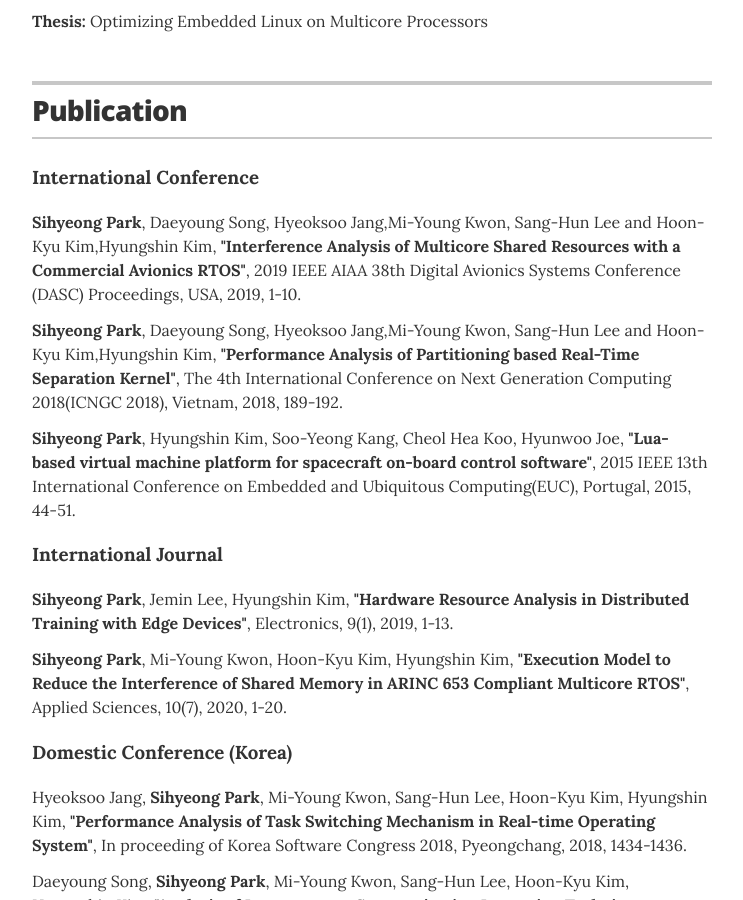
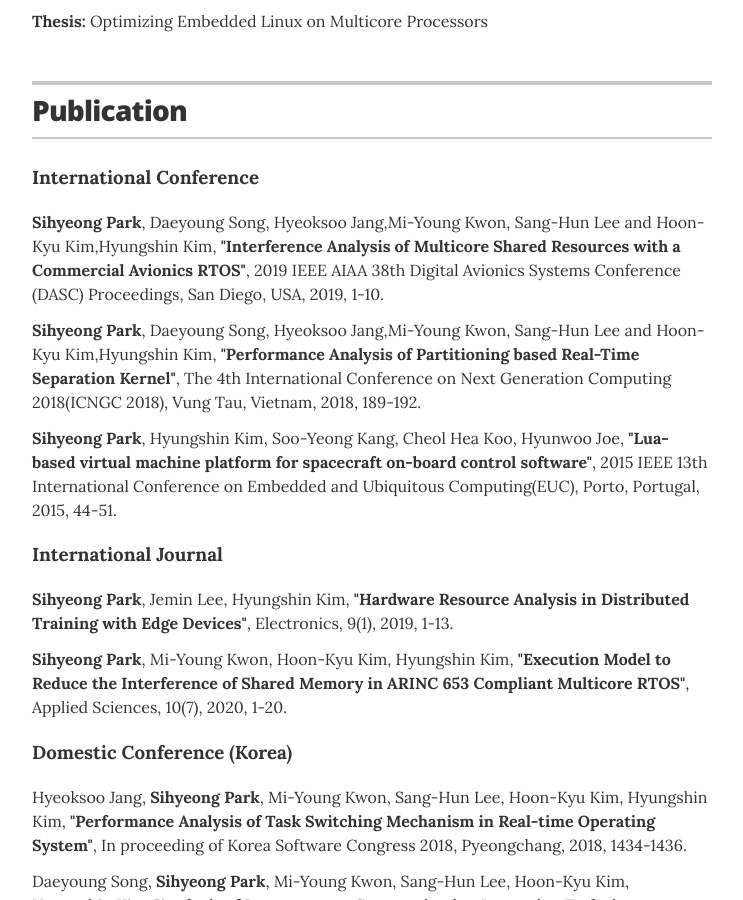
Before and after one commit to sihyeong/sihyeong.github.io, a Jekyll site: the page built from index.html, in a window 1280 px wide and 900 px high, scrolled down 952 px. Shown: the whole window, without its empty margins (268-1011 px from the left). Built offline with Jekyll 4.4.1, drawn with Linux system fonts in a browser that asks for light colours.

Commit message:
Update i_c_publication.yml

```diff
--- a/_data/i_c_publication.yml
+++ b/_data/i_c_publication.yml
@@ -4,7 +4,7 @@
   datetime: 2019
   pageStart: 1
   pageEnd: 10
-  contentLocation: USA
+  contentLocation: San Diego, USA
 
 - name: Performance Analysis of Partitioning based Real-Time Separation Kernel
   author: <b>Sihyeong Park</b>, Daeyoung Song, Hyeoksoo Jang,Mi-Young Kwon, Sang-Hun Lee and Hoon-Kyu Kim,Hyungshin Kim
@@ -12,7 +12,7 @@
   datetime: 2018
   pageStart: 189
   pageEnd: 192
-  contentLocation: Vietnam
+  contentLocation: Vung Tau, Vietnam
 
 - name: Lua-based virtual machine platform for spacecraft on-board control software
   author: <b>Sihyeong Park</b>, Hyungshin Kim, Soo-Yeong Kang, Cheol Hea Koo, Hyunwoo Joe
@@ -20,4 +20,4 @@
   datetime: 2015
   pageStart: 44
   pageEnd: 51
-  contentLocation: Portugal
+  contentLocation: Porto, Portugal
```
